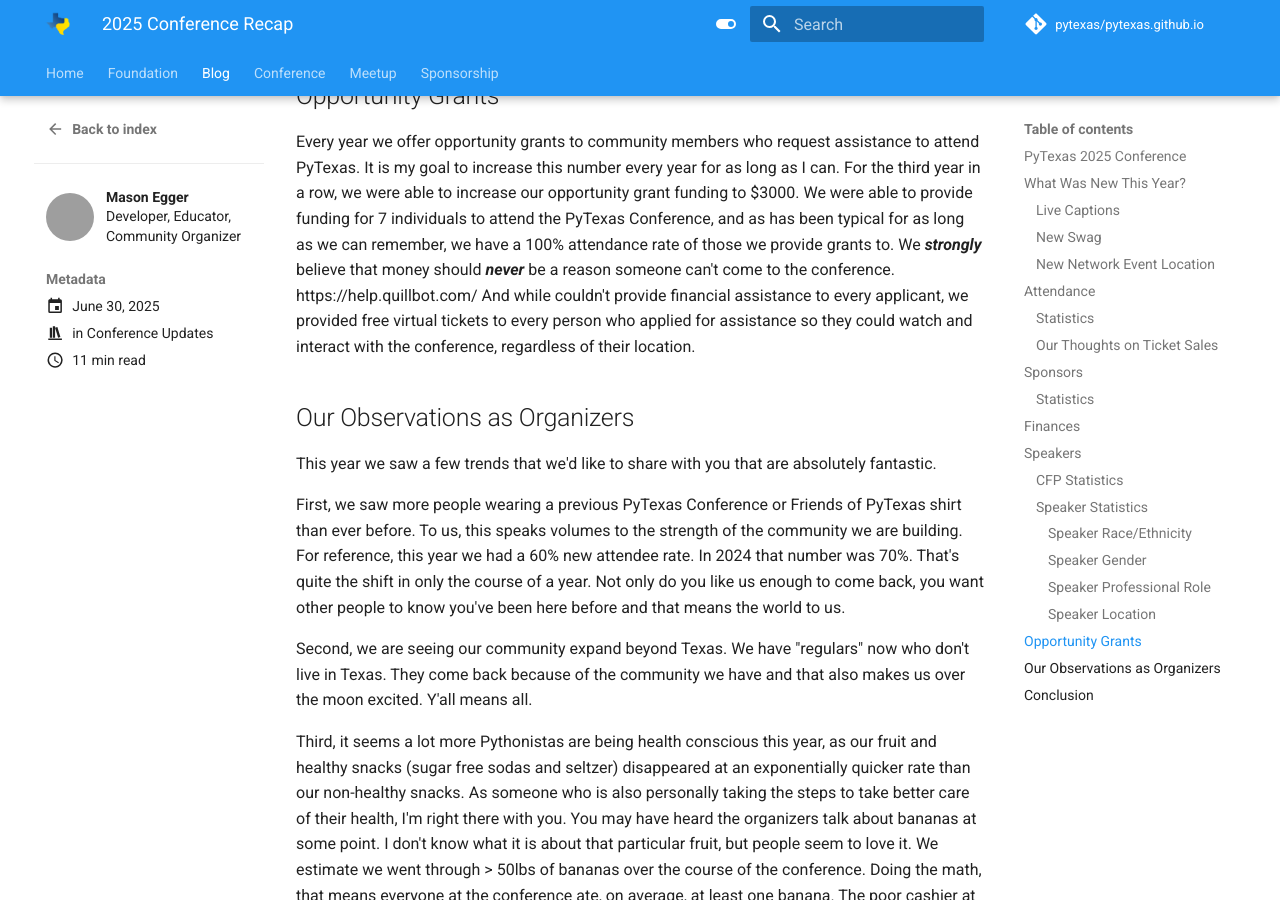
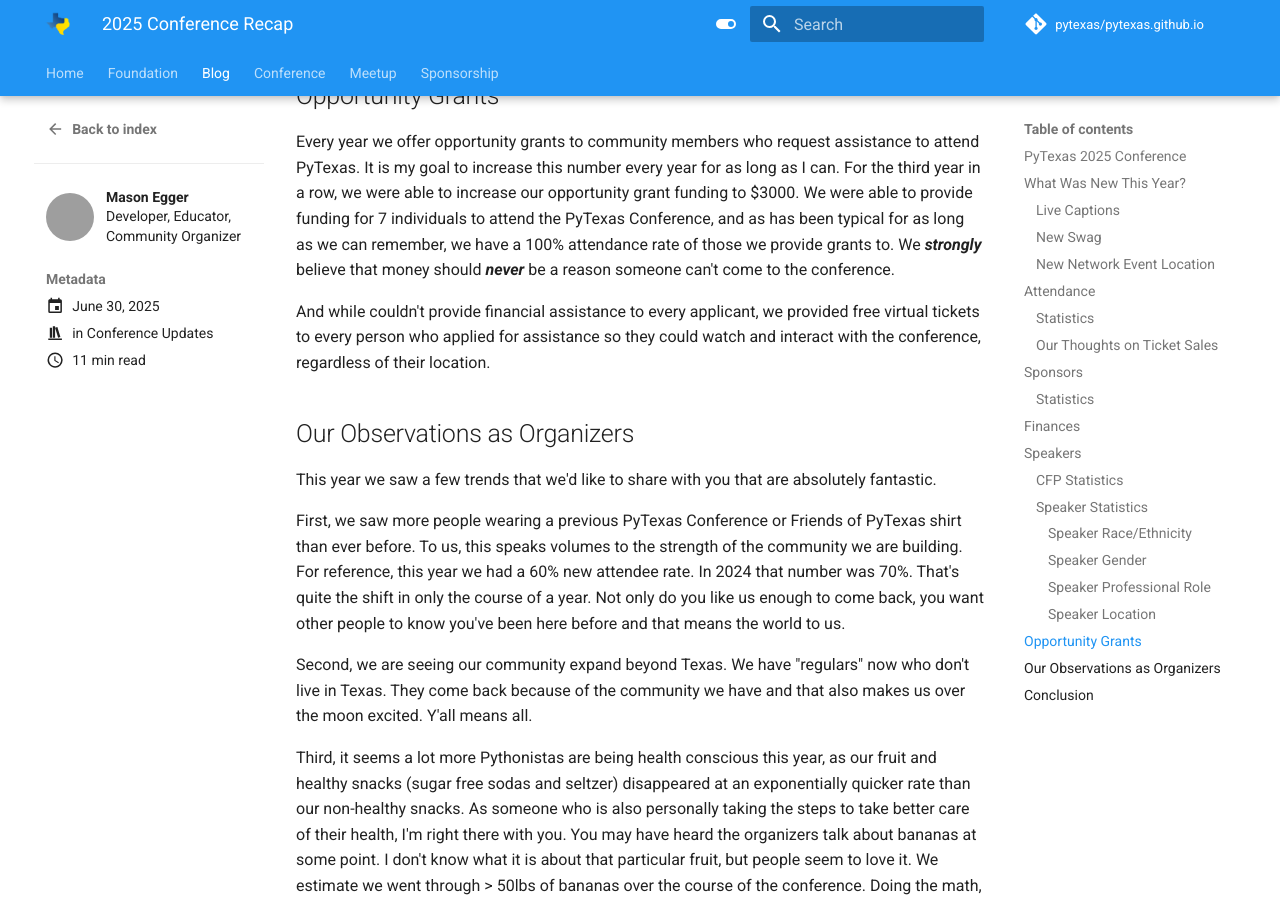
Before and after one commit to pytexas/pytexas.github.io, an MkDocs documentation site: the page built from docs/blog/posts/2025-conference-recap.md, in a window 1280 px wide and 900 px high, scrolled down 10523 px. Built offline with MkDocs 1.6.1 and Material for MkDocs 9.7.7, drawn with Linux system fonts in a browser that asks for light colours; comment, search, counter and statistics services are not loaded; some of the changed lines change nothing that is shown; some of the changed text lies outside the part shown; grey boxes are pictures that could not be loaded.

Commit message:
trying again

```diff
--- a/docs/blog/posts/2025-conference-recap.md
+++ b/docs/blog/posts/2025-conference-recap.md
@@ -172,7 +172,7 @@
     * [Caktus Group](https://www.caktusgroup.com/)
     * [uStudio](https://ustudio.com/)
 * Lanyard
-    * [Bloomberg](https://www.bloomberg.com/company/values/tech-at-bloomberg/)
+    * [Bloomberg Engineering](https://www.bloomberg.com/company/values/tech-at-bloomberg/)
 * Bronze
     * [MLOPS World Conference & Expo](https://mlopsworld.com/)
 * Community
@@ -337,7 +337,7 @@
 For the third year in a row, we were able to increase our opportunity grant funding to $3000.
 We were able to provide funding for 7 individuals to attend the PyTexas Conference, and as has been typical for as long as we can remember, we have a 100% attendance rate of those we provide grants to.
 We **_strongly_** believe that money should **_never_** be a reason someone can't come to the conference.
-https://help.quillbot.com/
+
 And while couldn't provide financial assistance to every applicant, we provided free virtual tickets to every person who applied for assistance so they could watch and interact with the conference, regardless of their location.
 
 ## Our Observations as Organizers
```
Also changed, not shown: 1 other file.
